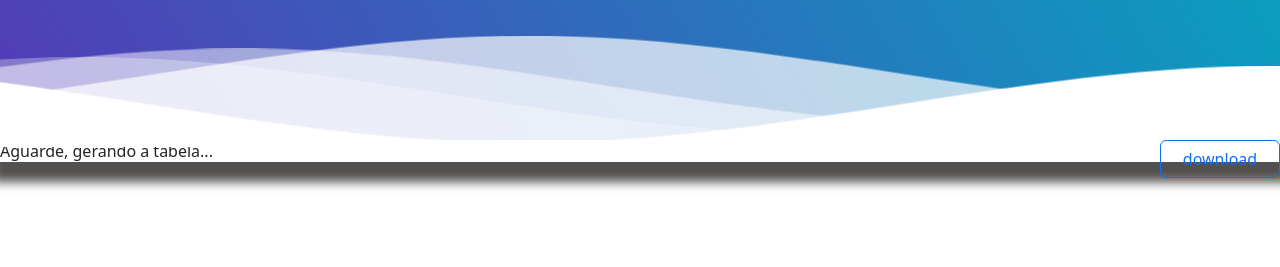
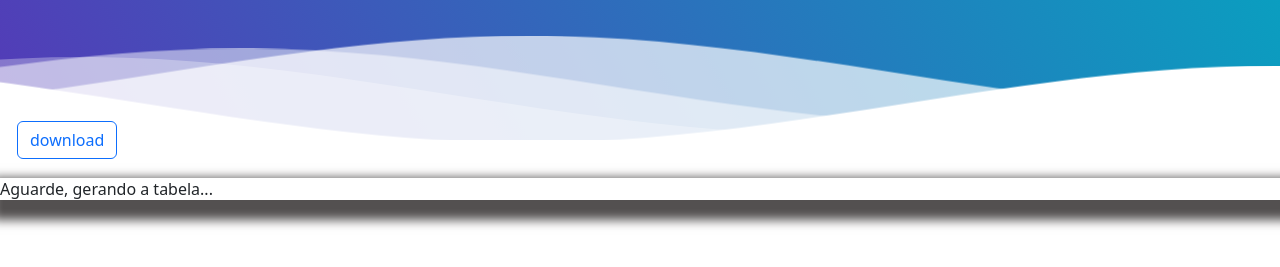
Before and after one commit to mhsousa/pagina_datamario, a plain HTML site: page index.html in a window 1280 px wide. Shown: the part 337-604 px from the top of the page. Drawn offline with nearby package versions, Linux system fonts and the light colour scheme; no server answers.

Commit message:
Update index.html

```diff
--- a/index.html
+++ b/index.html
@@ -613,10 +613,9 @@ p {
   }
 }
 #btnExport{
-  position: absolute;
-  top:62%;
-  right: 0;
-  width: 120px;
+  position: relative;
+  top:0%;
+  left: 17px;
   transform: translateY(-50%);
 }
 
```
